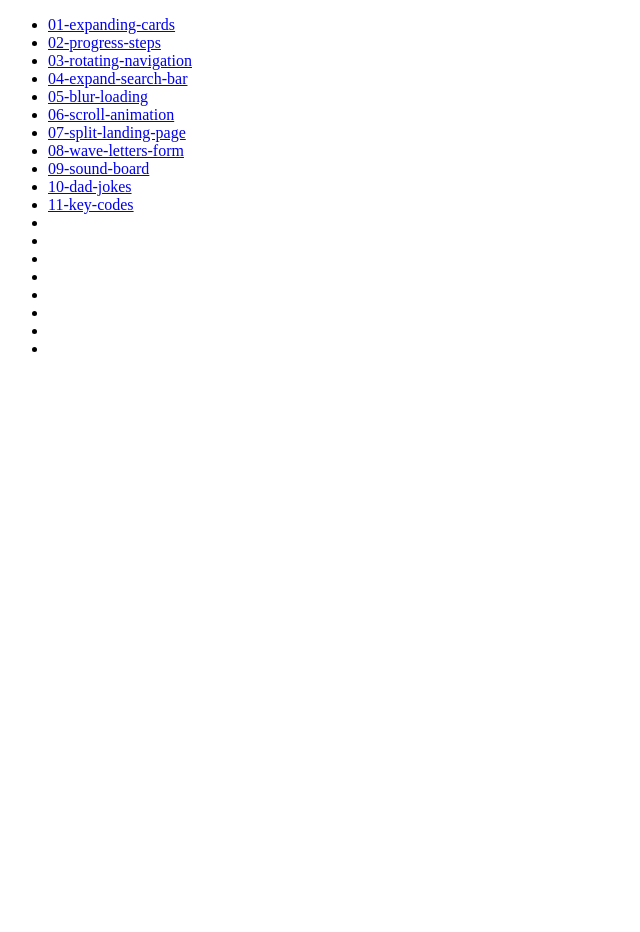
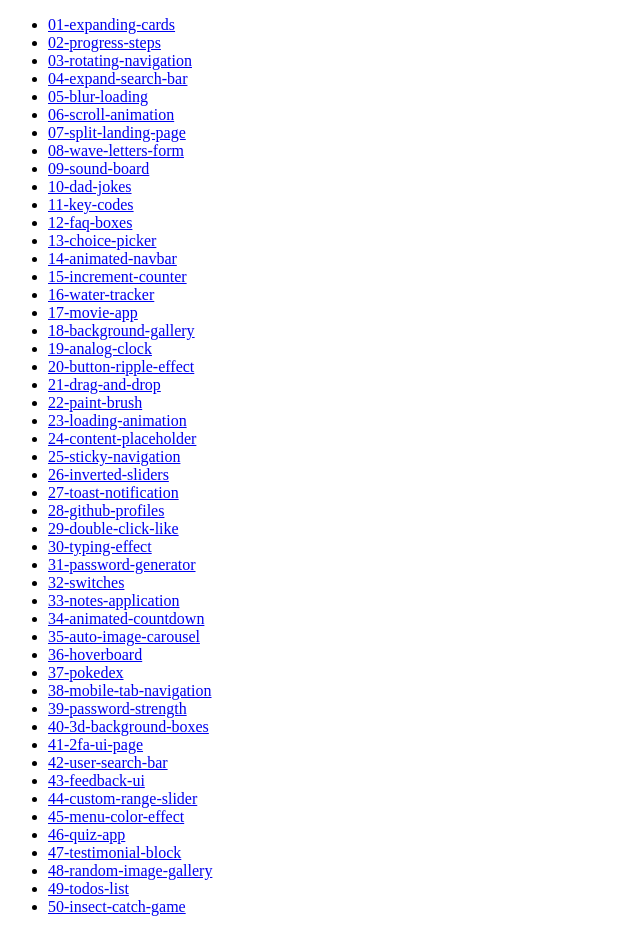
Before and after one commit to cmizumoto/small-projects, a plain HTML site: page index.html in a window 1280 px wide. Shown: the whole page, without its empty margins (0-640 px from the left). Before the commit the page ends 800 px from the top, so only its background shows below. Drawn offline with Linux system fonts and the light colour scheme.

Commit message:
updated project 1 path to images and finished the main index.html

```diff
--- a/index.html
+++ b/index.html
@@ -19,14 +19,45 @@
       <li><a href="./09-sound-board/">09-sound-board</a></li>
       <li><a href="./10-dad-jokes/">10-dad-jokes</a></li>
       <li><a href="./11-key-codes/">11-key-codes</a></li>
-      <li><a href=""></a></li>
-      <li><a href=""></a></li>
-      <li><a href=""></a></li>
-      <li><a href=""></a></li>
-      <li><a href=""></a></li>
-      <li><a href=""></a></li>
-      <li><a href=""></a></li>
-      <li><a href=""></a></li>
+      <li><a href="./12-faq-boxes/">12-faq-boxes</a></li>
+      <li><a href="./13-choice-picker/">13-choice-picker</a></li>
+      <li><a href="./14-animated-navbar/">14-animated-navbar</a></li>
+      <li><a href="./15-increment-counter/">15-increment-counter</a></li>
+      <li><a href="./16-water-tracker/">16-water-tracker</a></li>
+      <li><a href="./17-movie-app/">17-movie-app</a></li>
+      <li><a href="./18-background-gallery/">18-background-gallery</a></li>
+      <li><a href="./19-analog-clock/">19-analog-clock</a></li>
+      <li><a href="./20-button-ripple-effect/">20-button-ripple-effect</a></li>
+      <li><a href="./21-drag-and-drop/">21-drag-and-drop</a></li>
+      <li><a href="./22-paint-brush/">22-paint-brush</a></li>
+      <li><a href="./23-loading-animation/">23-loading-animation</a></li>
+      <li><a href="./24-content-placeholder/">24-content-placeholder</a></li>
+      <li><a href="./25-sticky-navigation/">25-sticky-navigation</a></li>
+      <li><a href="./26-inverted-sliders/">26-inverted-sliders</a></li>
+      <li><a href="./27-toast-notification/">27-toast-notification</a></li>
+      <li><a href="./28-github-profiles/">28-github-profiles</a></li>
+      <li><a href="./29-double-click-like/">29-double-click-like</a></li>
+      <li><a href="./30-typing-effect/">30-typing-effect</a></li>
+      <li><a href="./31-password-generator/">31-password-generator</a></li>
+      <li><a href="./32-switches/">32-switches</a></li>
+      <li><a href="./33-notes-application/">33-notes-application</a></li>
+      <li><a href="./34-animated-countdown/">34-animated-countdown</a></li>
+      <li><a href="./35-auto-image-carousel/">35-auto-image-carousel</a></li>
+      <li><a href="./36-hoverboard/">36-hoverboard</a></li>
+      <li><a href="./37-pokedex/">37-pokedex</a></li>
+      <li><a href="./38-mobile-tab-navigation/">38-mobile-tab-navigation</a></li>
+      <li><a href="./39-password-strength/">39-password-strength</a></li>
+      <li><a href="./40-3d-background-boxes/">40-3d-background-boxes</a></li>
+      <li><a href="./41-2fa-ui-page/">41-2fa-ui-page</a></li>
+      <li><a href="./42-user-search-bar/">42-user-search-bar</a></li>
+      <li><a href="./43-feedback-ui/">43-feedback-ui</a></li>
+      <li><a href="./44-custom-range-slider/">44-custom-range-slider</a></li>
+      <li><a href="./45-menu-color-effect/">45-menu-color-effect</a></li>
+      <li><a href="./46-quiz-app/">46-quiz-app</a></li>
+      <li><a href="./47-testimonial-block/">47-testimonial-block</a></li>
+      <li><a href="./48-random-image-gallery/">48-random-image-gallery</a></li>
+      <li><a href="./49-todos-list/">49-todos-list</a></li>
+      <li><a href="./50-insect-catch-game/">50-insect-catch-game</a></li>
     </ul>
   </body>
 </html>
```
Also changed, not shown: 01-expanding-cards/index.html (+5 -7 lines).
